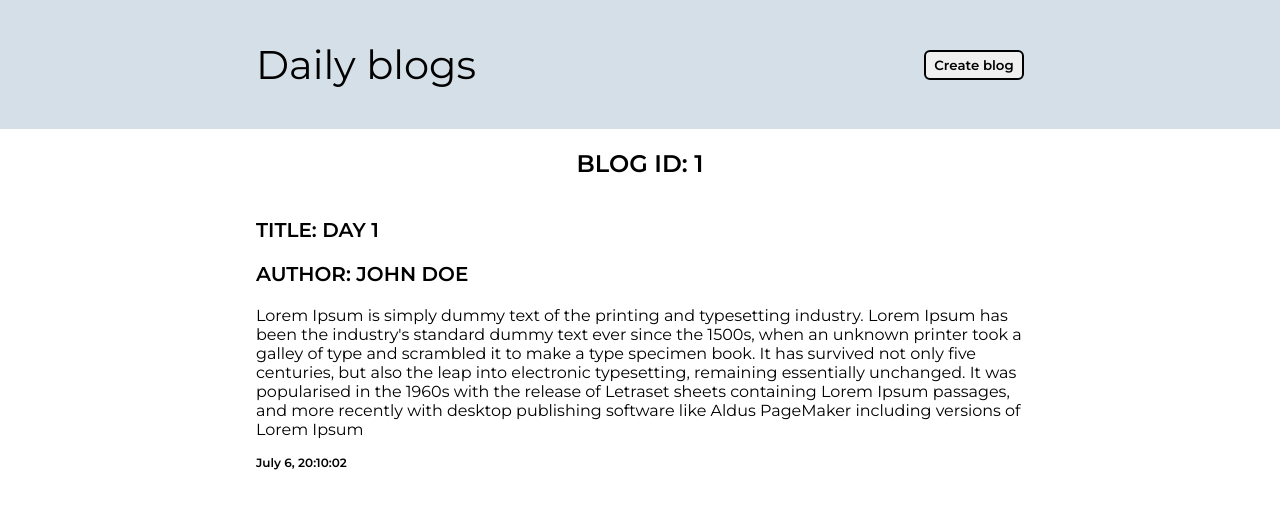
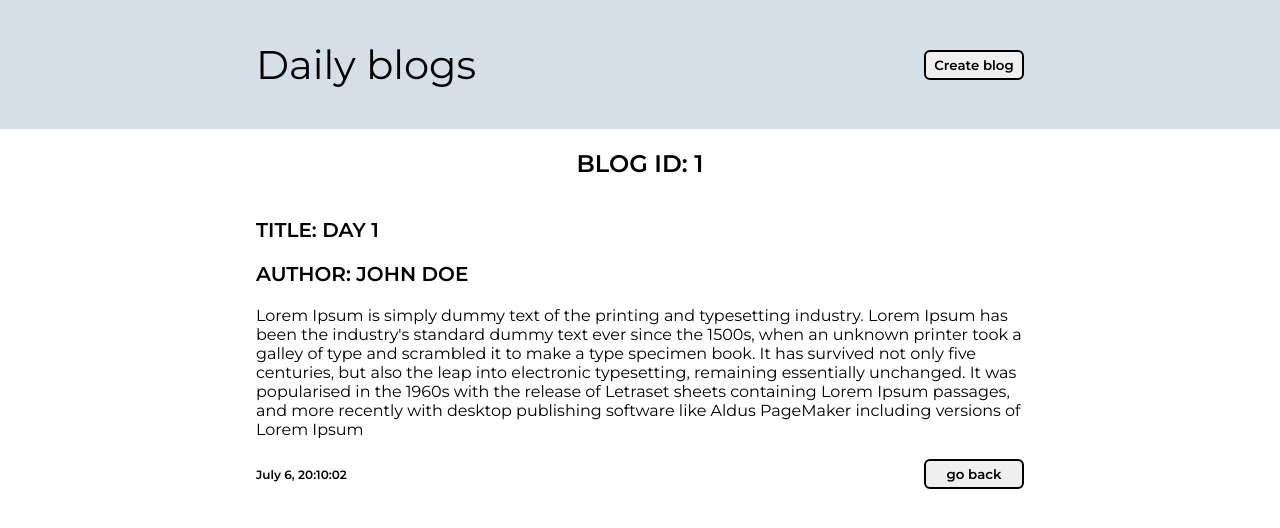
Before and after one commit to AndriaBegiashvili/blog-app-angular, an Angular app: page /blog/1 in a window 1280 px wide. Shown: the top 528 px of the page. Built offline with nearby package versions, Linux system fonts and the light colour scheme.

Commit message:
added hover effects

```diff
--- a/src/app/add-blog/add-blog.component.css
+++ b/src/app/add-blog/add-blog.component.css
@@ -38,6 +38,11 @@
   border-radius: 6px;
   cursor: pointer;
 }
+.btn:hover{
+  background-color: black;
+  color: white;
+  transition: 0.5s;
+}
 .btn-cancel{
   border: 2px solid rgb(255, 0, 0);
   width: 100px;
@@ -47,6 +52,11 @@
   font-family: 'Montserrat', sans-serif;
   border-radius: 6px;
   cursor: pointer;
+}
+.btn-cancel:hover{
+  background-color: red;
+  color: white;
+  transition: 0.5s;
 }
 .bttns{
   display: flex;
--- a/src/app/blog/blog.component.css
+++ b/src/app/blog/blog.component.css
@@ -17,14 +17,32 @@ h3{
 }
 .text-footer p{
   font-weight: bold;
-  display: flex;
   font-size: 12px;
-  flex-direction: row;
   gap: 1px;
   word-wrap: break-word;
 
+}
+.text-footer{
+  display: flex;
+  align-items: center;
+  justify-content: space-between;
 }
 span{
   font-size: 12px;
   font-weight: bold;
 }
+.back{
+  border: 2px solid black;
+  width: 100px;
+  height: 30px;
+  color: black;
+  font-weight: bold;
+  font-family: 'Montserrat', sans-serif;
+  border-radius: 6px;
+  cursor: pointer;
+}
+.back:hover{
+  background-color: black;
+  color: white;
+  transition: 0.5s;
+}
--- a/src/app/blog/blog.component.html
+++ b/src/app/blog/blog.component.html
@@ -8,7 +8,13 @@
     <p>{{blog.blogText}}</p>
   </div>
   <div class="text-footer">
-    <p>{{blog.publishDate}}</p>
+    <div>
+      <p>{{blog.publishDate}}</p>
+    </div>
+    <div>
+      <button (click)="goToHome()" class="back"> go back</button>
+    </div>
+
   </div>
 
 </div>
--- a/src/app/blog/blog.component.ts
+++ b/src/app/blog/blog.component.ts
@@ -1,5 +1,5 @@
 import { Component, OnInit } from '@angular/core';
-import { ActivatedRoute } from '@angular/router';
+import { ActivatedRoute, Router } from '@angular/router';
 import { BlogService } from '../services/blog.service';
 BlogService
 @Component({
@@ -12,7 +12,8 @@ export class BlogComponent implements OnInit {
 
   constructor(
     private route: ActivatedRoute,
-    private blogService: BlogService
+    private blogService: BlogService,
+    private router: Router
   ) { }
 
   ngOnInit(): void {
@@ -21,4 +22,7 @@ export class BlogComponent implements OnInit {
       this.blog = this.blogService.getBlogById(id);
     });
   }
+  goToHome(): void{
+    this.router.navigate(['/']);
+  }
 }
--- a/src/app/header/header.component.css
+++ b/src/app/header/header.component.css
@@ -28,6 +28,11 @@
   border-radius: 6px;
   cursor: pointer;
 }
+.btn:hover{
+  background-color: black;
+  color: white;
+  transition: 0.5s;
+}
 @media only screen and (max-width: 630px) {
     .header p{
       font-size: 30px;
```
